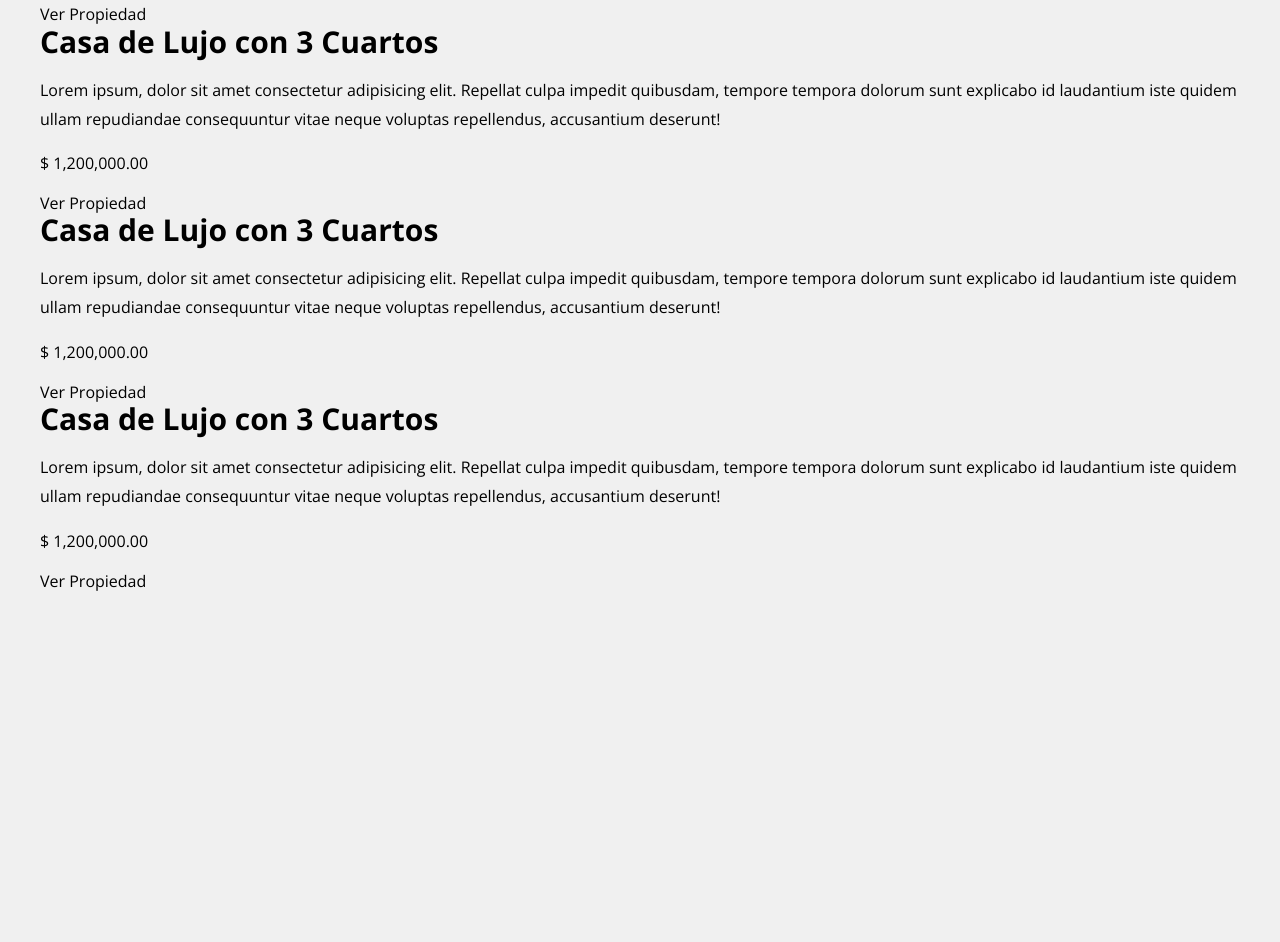
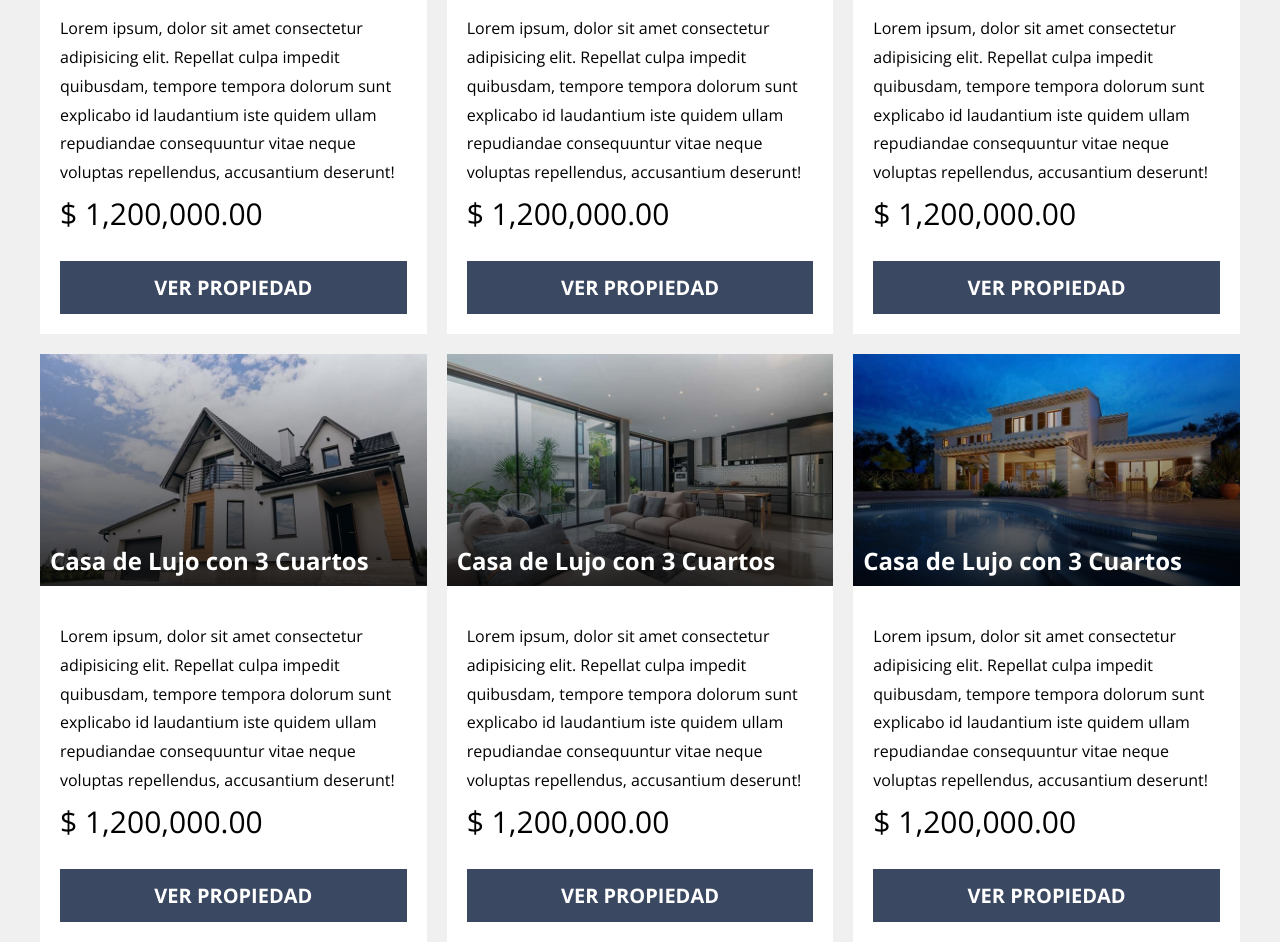
Before and after one commit to gitgabovc/renta-casas, a website: page index.html in a window 1280 px wide. Shown: the part 1062-2004 px from the top of the page. Before the commit the page ends 1654 px from the top, so only its background shows below. Drawn offline with nearby package versions, Linux system fonts and the light colour scheme.

Commit message:
preopiedades css terminado

```diff
--- a/index.html
+++ b/index.html
@@ -95,6 +95,17 @@
                 </div>
             </div>
             <!-- Fin  propiedad -->
+            <div class="propiedad">
+                <div class="propiedad__imagen">
+                    <h3 class="propiedad__nombre">Casa de Lujo con 3 Cuartos</h3>
+                </div>
+                <div class="propiedad__contenido">
+                    <p class="propiedad__texto">Lorem ipsum, dolor sit amet consectetur adipisicing elit. Repellat culpa impedit quibusdam, tempore tempora dolorum sunt explicabo id laudantium iste quidem ullam repudiandae consequuntur vitae neque voluptas repellendus, accusantium deserunt!</p>
+                    <p class="propiedad__precio">$ 1,200,000.00</p>
+                    <a href="#" class="propiedad__enlace">Ver Propiedad</a>
+                </div>
+            </div>
+            <!-- Fin  propiedad -->
         </div>
     </main>
 </body>
--- a/src/scss/app.scss
+++ b/src/scss/app.scss
@@ -1,2 +1,3 @@
 @use 'base';
 @use 'ui/header';
+@use 'ui/contenido';
--- a/src/scss/base/_mixins.scss
+++ b/src/scss/base/_mixins.scss
@@ -50,3 +50,21 @@
     gap: $espaciado;
     grid-template-columns: repeat($columnas, 1fr);
 }
+
+@mixin heading{
+    font-weight: 400;
+
+    span{
+        font-weight: 700;
+
+    }
+
+    &::after{
+        content: '';
+        display: block;
+        height: 1rem;
+        width: 15rem;
+        margin-top: 1rem;
+        background-image: linear-gradient(to right, v.$primario 0%, v.$primario 50%, lighten(v.$primario, 20%) 50%, lighten(v.$primario, 20%) 100%);
+    }
+}
--- a/src/scss/ui/contenido/_index.scss
+++ b/src/scss/ui/contenido/_index.scss
@@ -0,0 +1 @@
+@forward 'propiedades';
```
Also changed, not shown: build/css/app.css, 1 other file.
